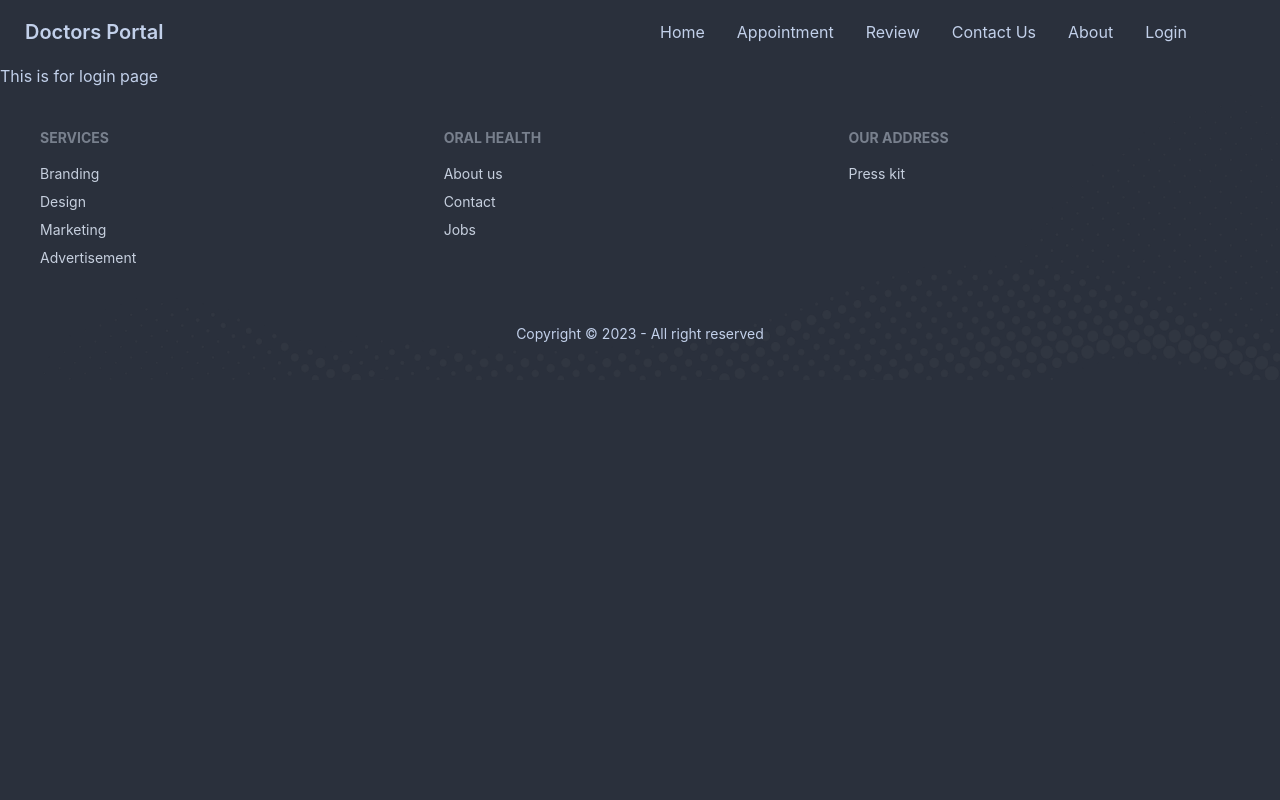
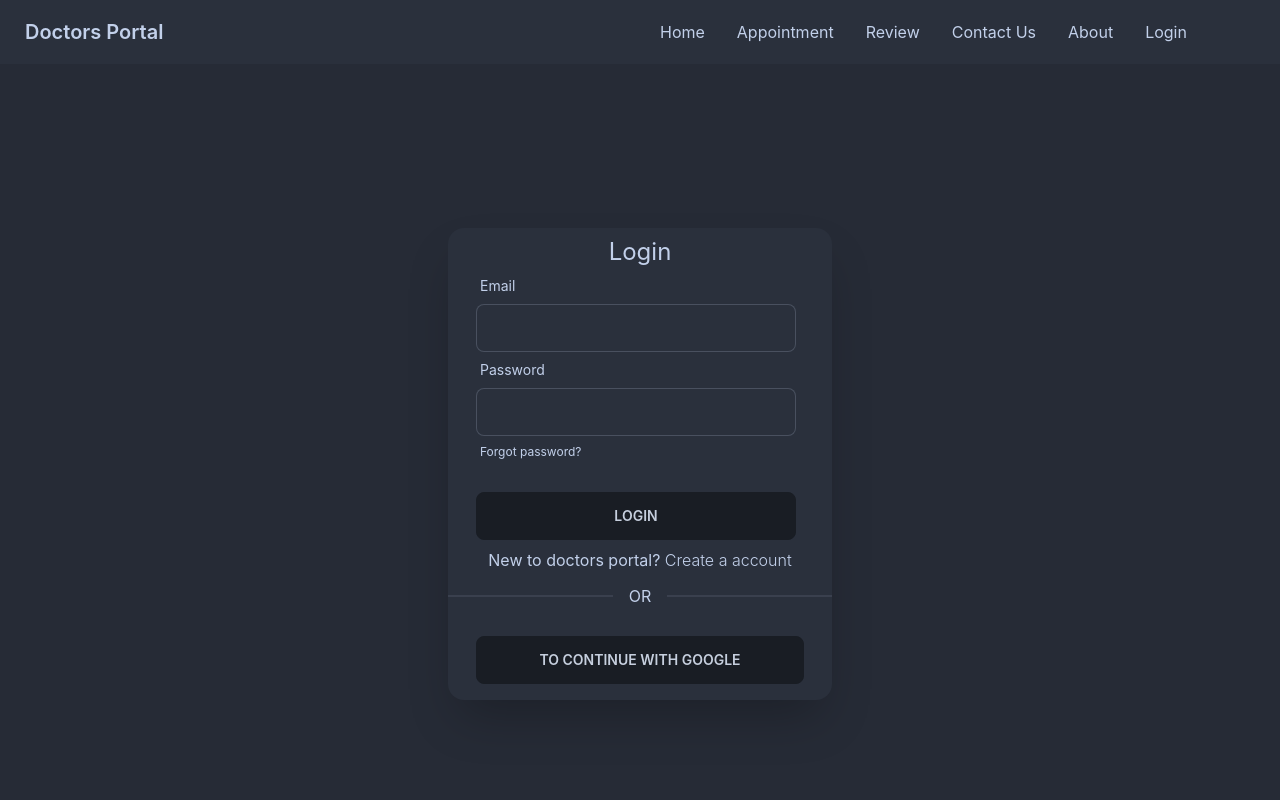
Before and after one commit to getch-hasan/Final-project, a React (Create React App) app: page /login in a window 1280 px wide. Shown: the top 800 px of the page. Built offline with nearby package versions, Linux system fonts and the light colour scheme.

Commit message:
after login disign

```diff
--- a/package.json
+++ b/package.json
@@ -13,6 +13,7 @@
     "react-day-picker": "^8.4.1",
     "react-dom": "^18.2.0",
     "react-firebase-hooks": "^5.1.1",
+    "react-hook-form": "^7.42.1",
     "react-router-dom": "^6.6.2",
     "react-scripts": "5.0.1",
     "web-vitals": "^2.1.4"
--- a/src/Pages/Appointment/BookingModal.js
+++ b/src/Pages/Appointment/BookingModal.js
@@ -1,7 +1,7 @@
 import { format } from 'date-fns';
 import React from 'react';
 
-const BookingModal = ({ treatment, date,setTreatment }) => {
+const BookingModal = ({ treatment, date, setTreatment }) => {
     const { name, slots } = treatment;
 
     const handleBooking = (event) => {
@@ -18,11 +18,11 @@ const BookingModal = ({ treatment, date,setTreatment }) => {
     }
     return (
         <div className='mx-w-lg mx-h-max'>
-            <input type="checkbox" id="Booking-modal" class="modal-toggle" />
-            <div class="modal modal-bottom sm:modal-middle">
-                <div class="modal-box">
-                    <label for="Booking-modal" class="btn btn-sm btn-circle absolute right-2 top-2">✕</label>
-                    <h3 class="font-bold text-lg">{name}</h3>
+            <input type="checkbox" id="Booking-modal" className="modal-toggle" />
+            <div className="modal modal-bottom sm:modal-middle">
+                <div className="modal-box">
+                    <label for="Booking-modal" className="btn btn-sm btn-circle absolute right-2 top-2">✕</label>
+                    <h3 className="font-bold text-lg">{name}</h3>
                     <form onSubmit={handleBooking} className='justify-center'>
 
                         <input className='mt-2 align-center px-3 rounded-md w-full h-12' disabled type="text" value={format(date, 'PP')} name='date' /><br />
--- a/src/Pages/Appointment/BookingService.js
+++ b/src/Pages/Appointment/BookingService.js
@@ -1,12 +1,12 @@
 import React from 'react';
 import BookingModal from './BookingModal';
 
-const BookingService = ({ service,setTreatment,date }) => {
+const BookingService = ({ service, setTreatment, date }) => {
     const { name, slots } = service;
     return (
-        <div class="card w-96 bg-base-100 shadow-xl">
-            <div class="card-body justify-center">
-                <h2 class=" text-sm font-bold text-center text-secondary">{name}</h2>
+        <div className="card w-96 bg-base-100 shadow-xl">
+            <div className="card-body justify-center">
+                <h2 className=" text-sm font-bold text-center text-secondary">{name}</h2>
                 <p className='text-center'>
                     {slots.length > 0 ?
                         <span> {slots[0]}</span> :
@@ -14,9 +14,9 @@ const BookingService = ({ service,setTreatment,date }) => {
                     }
                 </p>
                 <p className='text-center'>{slots.length} {slots.length > 1 ? 'spaces' : 'space'} Available</p>
-                <div class="card-actions justify-center">
+                <div className="card-actions justify-center">
 
-                    <label onClick={()=> setTreatment(service,date)} for="Booking-modal" disabled={slots.length === 0} class="btn btn-primary bg-gradient-to-r from-secondary to-primary" >Book Appointment</label>
+                    <label onClick={() => setTreatment(service, date)} for="Booking-modal" disabled={slots.length === 0} className="btn btn-primary bg-gradient-to-r from-secondary to-primary" >Book Appointment</label>
                 </div>
             </div>
         </div>
--- a/src/Pages/Login/Login.js
+++ b/src/Pages/Login/Login.js
@@ -1,9 +1,85 @@
 import React from 'react';
+import auth from '../../firebase.init';
+import { useSignInWithGoogle } from 'react-firebase-hooks/auth'
+import { useForm } from "react-hook-form";
+
 
 const Login = () => {
+    const [signInWithGoogle, user, loading] = useSignInWithGoogle(auth);
+    const { register, formState: { errors }, handleSubmit } = useForm();
+    if (user) {
+        console.log(user)
+    }
+
+
+    const onSubmit = data =>
+        console.log(data);
+
+
+
+
     return (
         <div>
-            <h1>This is for login page</h1>
+            <div className="hero min-h-screen bg-base-200">
+                <div className="card flex-shrink-0 w-full max-w-sm shadow-2xl bg-base-100">
+                    <div className='content-center mx-7'>
+                        <h1 className='text-center text-2xl mt-2'>Login</h1>
+                        <form onSubmit={handleSubmit(onSubmit)}>
+                            <div class="form-control w-full max-w-xs">
+                                <label class="label">
+                                    <span class="label-text">Email</span>
+
+                                </label>
+                                <input type="email" class="input input-bordered w-full max-w-xs"
+                                    {...register("email", {
+                                        required: {
+                                            value: true,
+                                            message: 'Email is required'
+                                        },
+                                        pattern: {
+                                            value: /[a-z0-9]+@[a-z]+\.[a-z]{2,3}/,
+                                            message: 'provide a valid email'
+                                        }
+                                    })} />
+                                {errors.email?.type === 'required' && <p className='text-red-500' >{errors.email.message}</p>}
+                                {errors.email?.type === 'pattern' && <p className='text-red-500' >{errors.email.message}</p>}
+                            </div>
+                            <div class="form-control w-full max-w-xs">
+                                <label class="label">
+                                    <span class="label-text">Password</span>
+
+                                </label>
+                                <input type="password" class="input input-bordered w-full max-w-xs"
+                                    {...register("password", {
+                                        required: {
+                                            value: true,
+                                            message: 'Password required'
+                                        },
+                                        minLength: {
+                                            value: 6
+                                            ,
+                                            message: 'minimum 6 character required'
+
+                                        }
+                                    })} />
+                                    {errors.password?.type === 'required' && <p  className='text-red-500'>{errors.password.message}</p>}
+                                    {errors.password?.type === 'minLength' && <p className='text-red-500' >{errors.password.message}</p>}
+
+                                <label class="label">
+                                    <a href="#" class="label-text-alt link link-hover">Forgot password?</a>
+                                </label>
+                            </div>
+                            <input className='btn w-full max-w-xs mt-6' type='submit' value='Login' />
+                            <p className='text-center mt-2'>New to doctors portal? <span className='font-light'>Create a account</span></p>
+                        </form>
+                    </div>
+                    <div className="divider">OR</div>
+                    <button onClick={() => signInWithGoogle()} className='btn mx-7  my-4'>TO CONTINUE WITH GOOGLE</button>
+
+                </div>
+
+
+            </div>
         </div>
     );
 };
```
Also changed, not shown: 1 other file (tests, documents, lock files or other folders).
